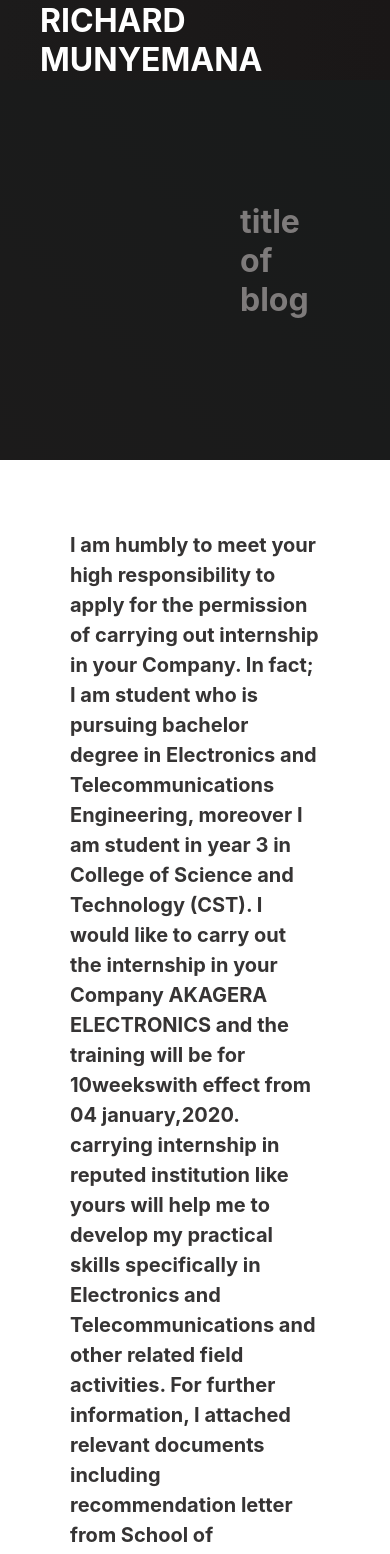
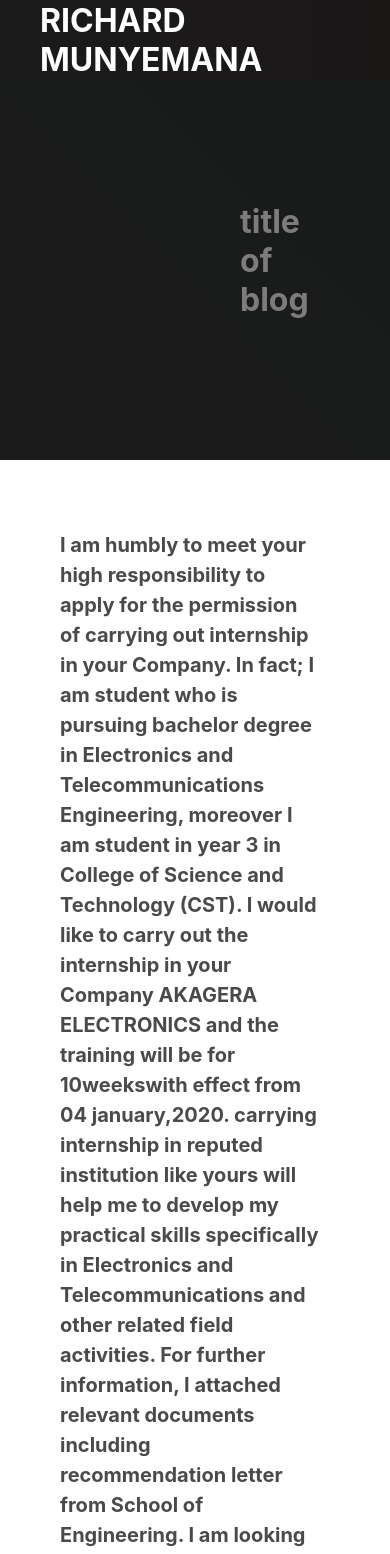
Before and after one commit to Code-250/My-Brand, a React (Create React App) app in the folder my-app/: page /blog1 in a window 390 px wide. Shown: the top 1554 px of the page. Built offline with nearby package versions, Linux system fonts and the light colour scheme.

Commit message:
updated project.css

```diff
--- a/my-app/src/UI/components/project.css
+++ b/my-app/src/UI/components/project.css
@@ -65,8 +65,9 @@
         margin-left: 180px;
         margin-right: 50px;
     }
-    /* .describe{
-       padding-left:140px;
-    } */
+    .describe{
+       padding-left:40px;
+       color:#4b4a4a;
+    }
 
 }
```
Also changed, not shown: 1 other file (tests, documents, lock files or other folders).
